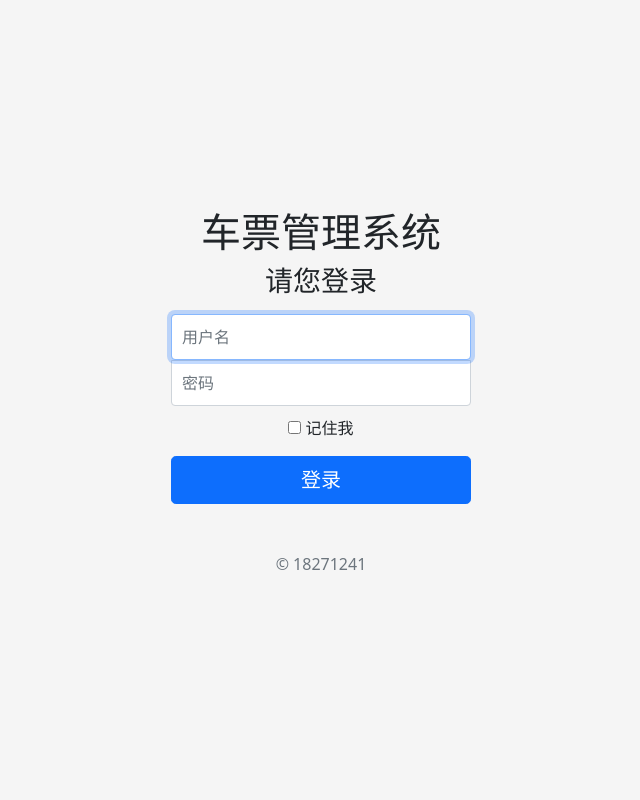
After one commit to objnf-dev/DatabaseClassProj-Python, a Flask app: page /login in a window 1280 px wide. The commit adds this page. Shown: the whole page, without its empty margins (319-959 px from the left). Run offline with Flask 2, Linux system fonts and the light colour scheme; parts of the project's set-up code (start-up, migrations or seed data) failed here and were passed over; some libraries are stand-ins or nearby versions.

Commit message:
Signed-off-by: ObjectNotFound <xml@live.com>

```diff
--- a/app.py
+++ b/app.py
@@ -8,7 +8,7 @@ from routes import *
 
 
 app = Flask(__name__)
-app.secret_key = b'Fzr2lfT#I^x%2NgD80S!fK&oxvf@rU3R'
+app.secret_key = os.urandom(32)
 
 app.register_blueprint(routes)
 
--- a/routes/index.py
+++ b/routes/index.py
@@ -1,8 +1,14 @@
 from flask import Flask, session, request, render_template, redirect
 from . import routes
+from utils import database
 
 
 @routes.route('/')
 def index():
     dom = render_template('index.html')
     return dom
+
+@routes.route('/login')
+def login():
+    dom = render_template('login.html')
+    return dom
--- /dev/null
+++ b/static/signin.css
@@ -0,0 +1,42 @@
+html,
+body {
+  height: 100%;
+}
+
+body {
+  display: flex;
+  align-items: center;
+  padding-top: 40px;
+  padding-bottom: 40px;
+  background-color: #f5f5f5;
+}
+
+.form-signin {
+  width: 100%;
+  max-width: 330px;
+  padding: 15px;
+  margin: auto;
+}
+.form-signin .checkbox {
+  font-weight: 400;
+}
+.form-signin .form-control {
+  position: relative;
+  box-sizing: border-box;
+  height: auto;
+  padding: 10px;
+  font-size: 16px;
+}
+.form-signin .form-control:focus {
+  z-index: 2;
+}
+.form-signin input[type="email"] {
+  margin-bottom: -1px;
+  border-bottom-right-radius: 0;
+  border-bottom-left-radius: 0;
+}
+.form-signin input[type="password"] {
+  margin-bottom: 10px;
+  border-top-left-radius: 0;
+  border-top-right-radius: 0;
+}
--- /dev/null
+++ b/templates/login.html
@@ -0,0 +1,41 @@
+<!DOCTYPE html>
+<html lang="zh-CN">
+ <head>
+  <meta charset="utf-8" />
+  <title>登录・车票管理系统</title>
+  <!-- Bootstrap core CSS -->
+  <link href="/static/bootstrap.min.css" rel="stylesheet" />
+  <style>
+      .bd-placeholder-img {
+        font-size: 1.125rem;
+        text-anchor: middle;
+        -webkit-user-select: none;
+        -moz-user-select: none;
+        user-select: none;
+      }
+
+      @media (min-width: 768px) {
+        .bd-placeholder-img-lg {
+          font-size: 3.5rem;
+        }
+      }
+    </style>
+  <!-- Custom styles for this template -->
+  <link href="/static/signin.css" rel="stylesheet" />
+ </head>
+ <body class="text-center">
+  <main class="form-signin">
+   <form>
+    <h1> 车票管理系统 </h1>
+    <h2 class="h3 mb-3 fw-normal">请您登录</h2>
+    <input type="text" class="form-control" placeholder="用户名" id="inputUsername" required="" autofocus="" />
+    <input type="password" id="inputPassword" class="form-control" placeholder="密码" required="" />
+    <div class="checkbox mb-3">
+     <label> <input type="checkbox" value="remember-me" /> 记住我  </label>
+    </div>
+    <button class="w-100 btn btn-lg btn-primary" type="submit">登录</button>
+    <p class="mt-5 mb-3 text-muted">&copy; 18271241</p>
+   </form>
+  </main>
+ </body>
+</html>
```
Also changed, not shown: templates/index.html (+15 -36 lines), utils/database.py (+16 -0 lines).
